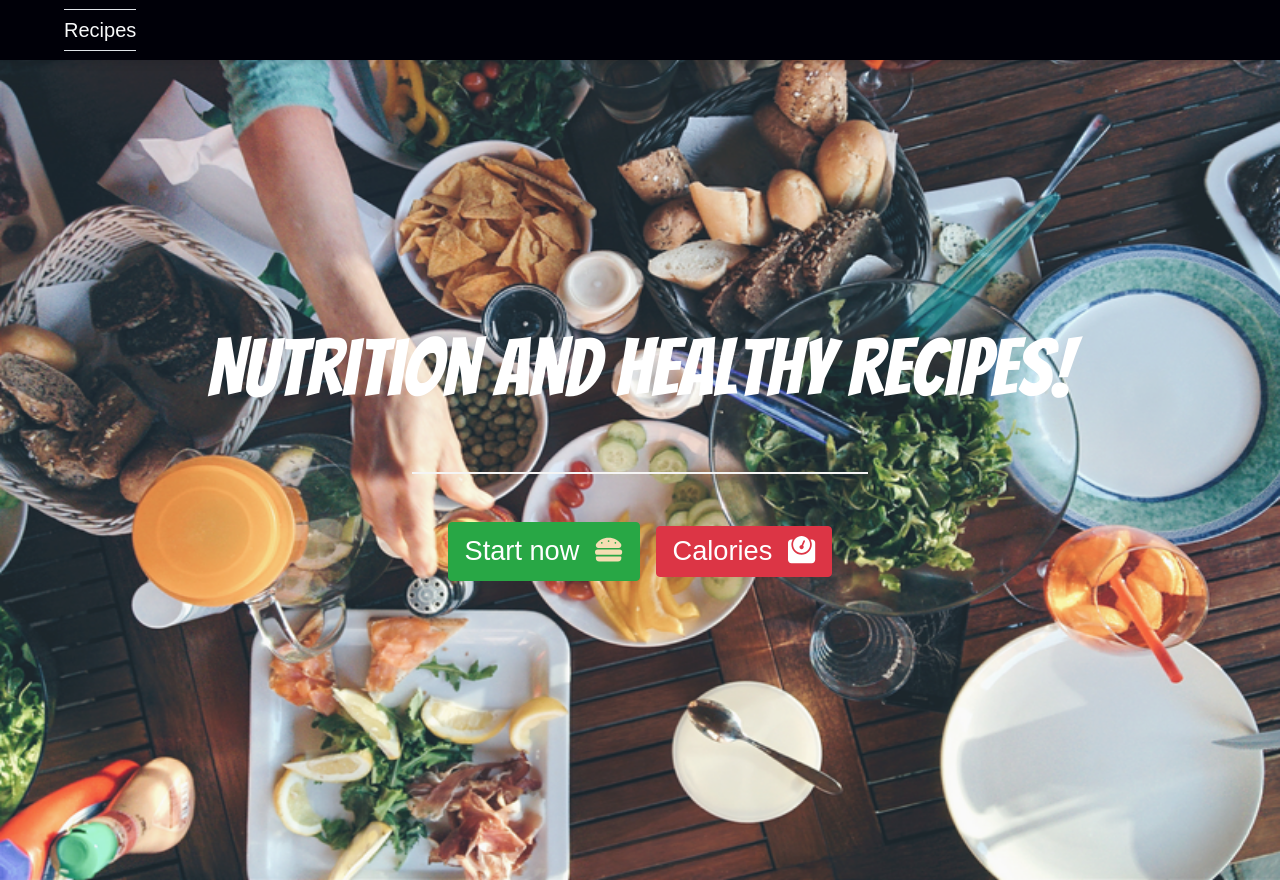
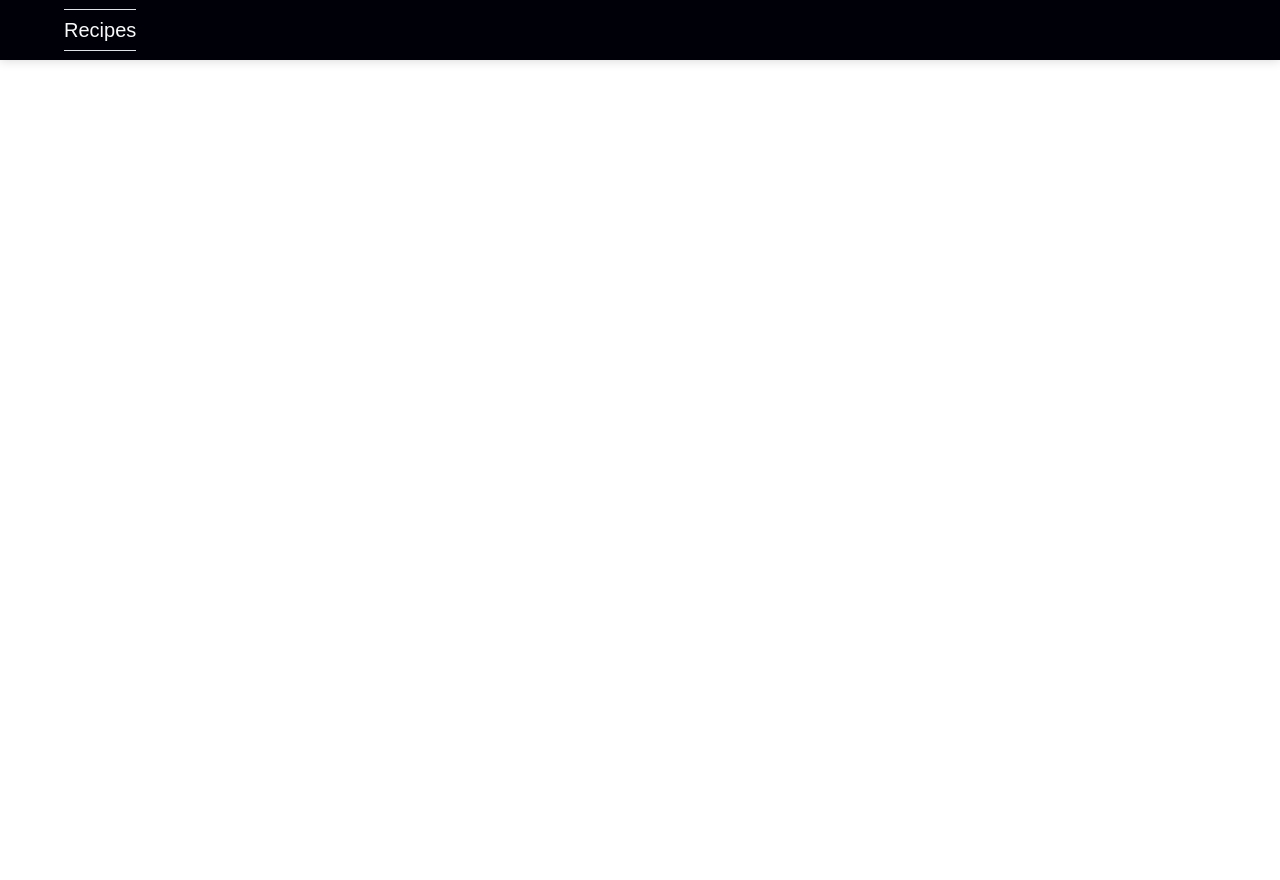
Before and after one commit to nessmamohamed/recipes, a React (Create React App) app: page / in a window 1280 px wide. After the commit the page ends 800 px from the top, so only its background shows below. Built offline with nearby package versions, Linux system fonts and the light colour scheme; a web font is replaced by a local one.

Commit message:
initial  commit

```diff
--- a/package.json
+++ b/package.json
@@ -2,6 +2,7 @@
   "name": "client",
   "version": "0.1.0",
   "private": true,
+  "homepage": "https://nessmamohamed.github.io/recipes/",
   "dependencies": {
     "@fortawesome/fontawesome-svg-core": "^1.2.26",
     "@fortawesome/free-solid-svg-icons": "^5.12.0",
@@ -10,6 +11,7 @@
     "@testing-library/react": "^9.4.0",
     "@testing-library/user-event": "^7.2.1",
     "bootstrap": "^4.4.1",
+    "gh-pages": "^2.2.0",
     "react": "^16.12.0",
     "react-animated-text": "^0.1.4",
     "react-dom": "^16.12.0",
@@ -22,6 +24,8 @@
     "start": "serve -s build",
     "build": "react-scripts build",
     "test": "react-scripts test",
+    "predeploy":"npm run build",
+    "deploy": "gh-pages -d build",
     "eject": "react-scripts eject"
   },
   "eslintConfig": {
--- a/src/Root.js
+++ b/src/Root.js
@@ -47,10 +47,10 @@ export default class Root extends React.Component{
                  </nav>
 
            <Router>
-               <Route exact path='/' component = {App} />
-               <Route path='/recipes' component ={Recipes}/>
-               <Route path='/recipe/:id' component= {Recipe}/>
-               <Route  path ='/weight' component={Weight}/>
+               <Route exact path='/recipes' component = {App} />
+               <Route path='/recipes-nutrition' component ={Recipes}/>
+               <Route path='/recipes-nutrition/:id' component= {Recipe}/>
+               <Route  path ='/recipes/weight' component={Weight}/>
            </Router>
 
 
```
Also changed, not shown: 1 other file (tests, documents, lock files or other folders).
